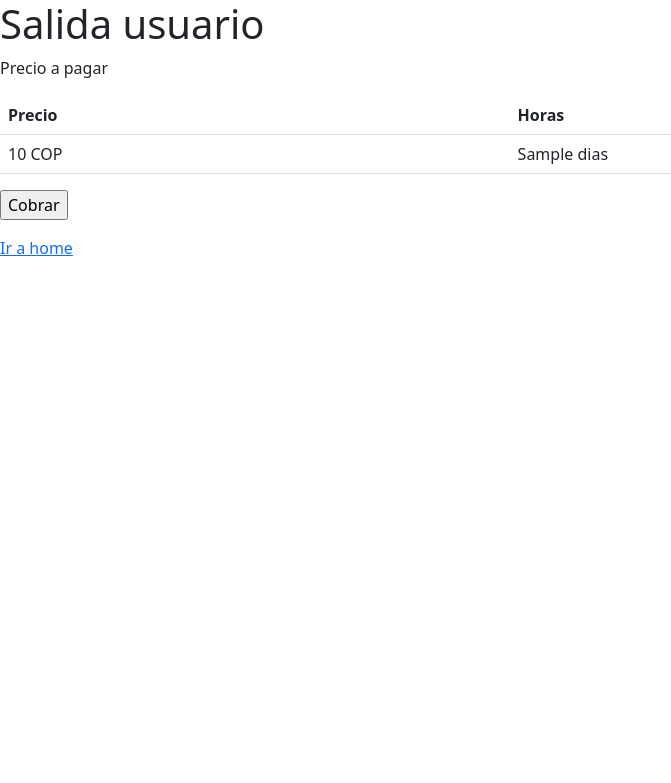
After one commit to CPDF/ProyectoParqueadero, a Django app: template templates/checkout.html in a window 1280 px wide. The commit adds this page. Shown: the top 783 px of the page, without its empty margins (0-671 px from the left). Run offline with Django 3.2, Linux system fonts and the light colour scheme; the template is opened without the code that fills it: most values are stand-ins (such as "Sample title", 1, 10 or a date in 2020).

Commit message:
gestion salida v 0.1

```diff
--- a/parqueadero/urls.py
+++ b/parqueadero/urls.py
@@ -25,5 +25,5 @@ urlpatterns = [
     path('', Consultar.as_view(), name='consult'),
     path('register_vehicle/', GestionarEntradaVehiculo.as_view(), name='register_vehicle'),
     path('manage_user/<int:id>', GestionarUsuario.gestionar_usuario, name='manage_user'),
-
+    path('checkout/<int:id>', GestionarSalidaVehiculo.as_view(), name='checkout'),
 ]
--- a/requirements.txt
+++ b/requirements.txt
@@ -1,4 +1,5 @@
 asgiref==3.5.1
 backports.zoneinfo==0.2.1
 Django==4.0.4
+pytz==2022.1
 sqlparse==0.4.2
--- /dev/null
+++ b/templates/checkout.html
@@ -0,0 +1,41 @@
+<html>
+<head>
+    <title>Salida usuario</title>
+    <link href="https://cdn.jsdelivr.net/npm/bootstrap@5.2.0-beta1/dist/css/bootstrap.min.css" rel="stylesheet" integrity="sha384-0evHe/X+R7YkIZDRvuzKMRqM+OrBnVFBL6DOitfPri4tjfHxaWutUpFmBp4vmVor" crossorigin="anonymous">
+
+</head>
+<body>
+    <h1>Salida usuario</h1>
+    <form action="#" method="POST">
+        {% csrf_token %}
+        <table class="table">
+
+        <thead>
+            <p>Precio a pagar</p>
+            <tr>
+                <th scope="col">Precio</th>
+                <th scope="col">Horas</th>
+
+            </tr>
+        </thead>
+            <tbody>
+                <tr>
+                    <td>{{context.precio}} COP</td>
+                    <td>{{context.dias}}</td>
+                </tr>
+            </tbody>
+
+    </table>
+
+            <input type="submit" name="Cobrar" value="Cobrar" />
+        </p>
+    </form>
+
+      <a href="/">
+        <p>
+          Ir a home
+        </p>
+      </a>
+
+</body>
+</html>
--- a/templates/consult.html
+++ b/templates/consult.html
@@ -26,7 +26,8 @@
                 <th scope="col">Correo</th>
                 <th scope="col">Teléfono</th>
                 <th scope="col">Documento</th>
-                <th scope="col">Borrar</th>
+                <th scope="col">Gestionar</th>
+                <th scope="col">Dar Salida</th>
             </tr>
         </thead>
             <tbody>
@@ -36,6 +37,7 @@
                     <td>{{context.telefono}}</td>
                     <td>{{context.documento_usuario}}</td>
                     <td><a href="manage_user/{{context.documento_usuario}}">Gestionar</a></td>
+                    <td><a href="checkout/{{context.documento_usuario}}">Dar Salida</a></td>
                 </tr>
             </tbody>
 
```
Also changed, not shown: App_Control_Parking/views.py (+34 -0 lines), db.sqlite3.
